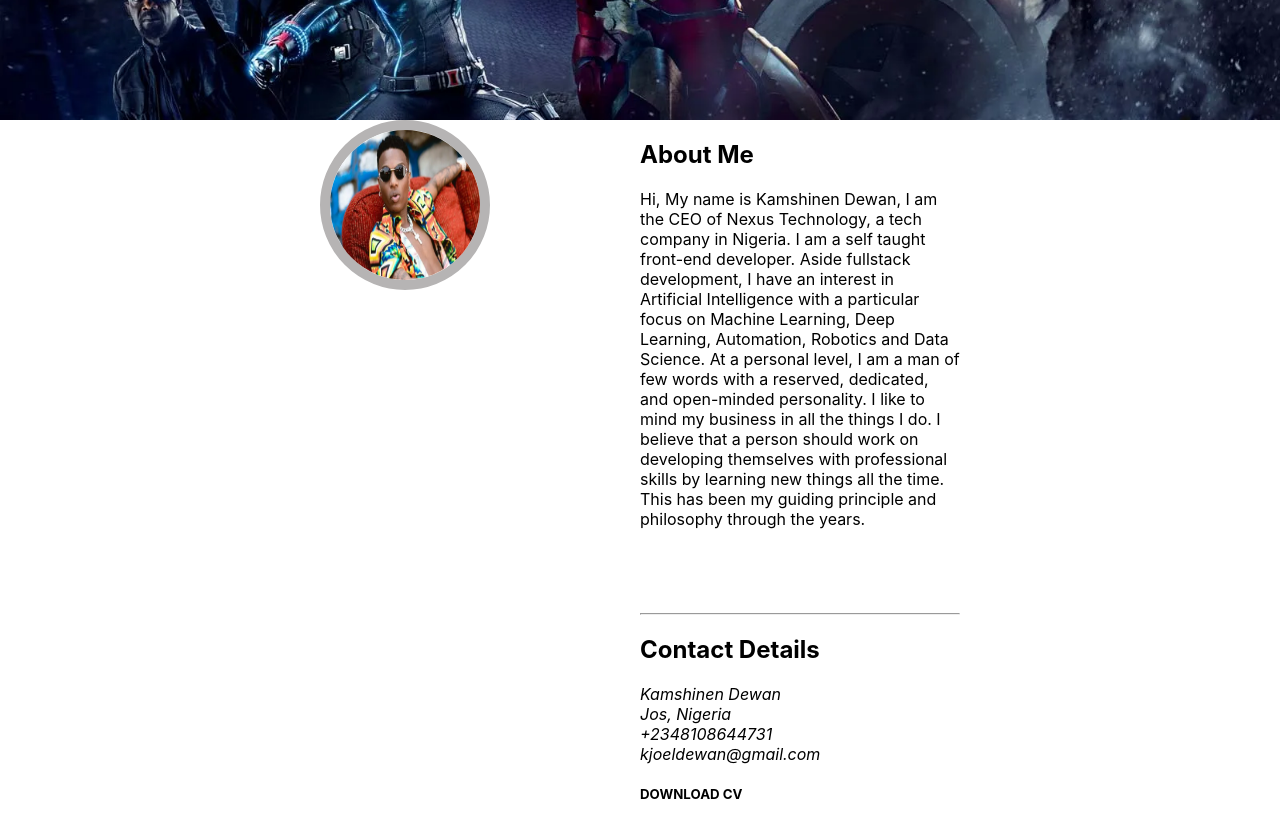
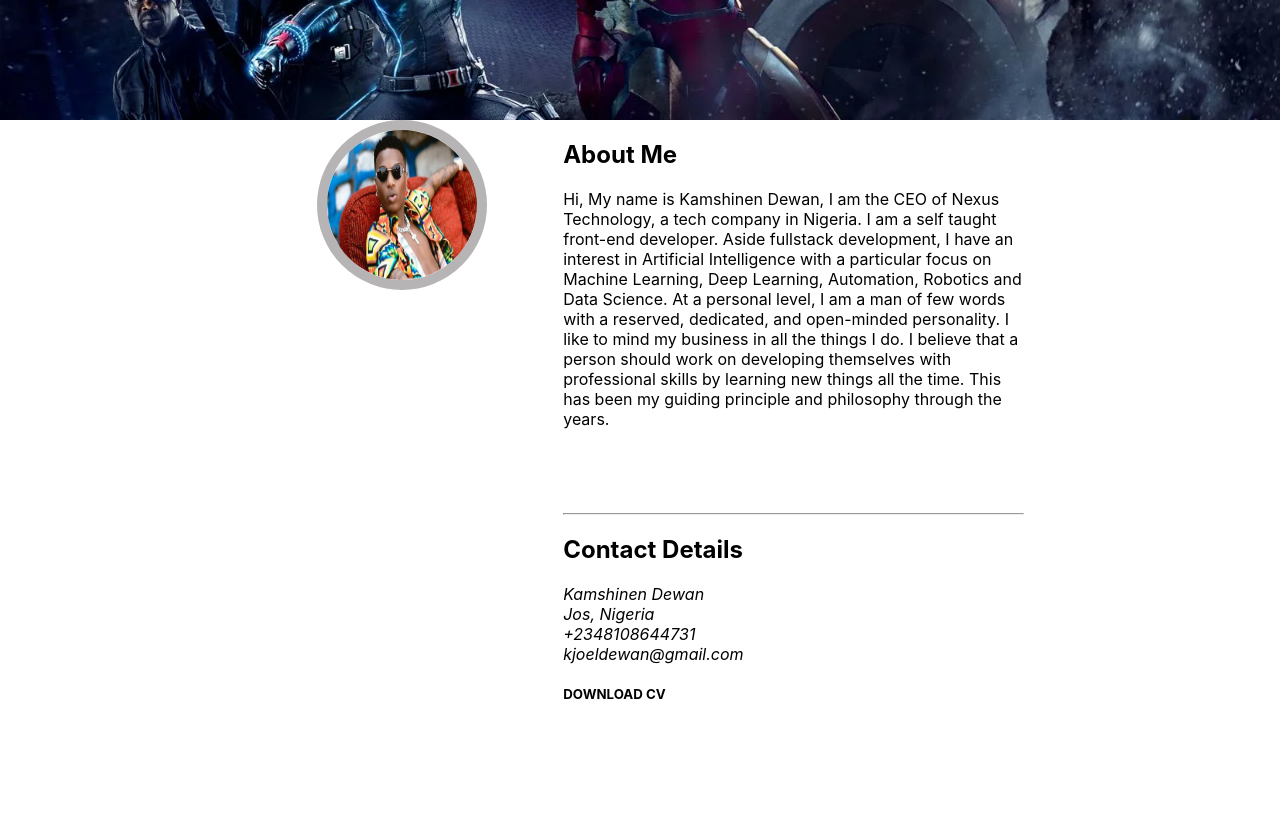
Before and after one commit to Muelji/myportfoliowebsite, a React (Create React App) app: page / in a window 1280 px wide. Shown: the part 680-1504 px from the top of the page. After the commit the page ends 1404 px from the top, so only its background shows below. Built offline with nearby package versions, Linux system fonts and the light colour scheme.

Commit message:
working on the aboutme component

```diff
--- a/src/Components/AboutMe.css
+++ b/src/Components/AboutMe.css
@@ -2,11 +2,12 @@
 
     display:flex;
     justify-content: space-between;
-    width: 50%;
+    width: 60%;
     margin: auto;
 }
 
 .wizpic{
+    margin-left: 8%;
       width: 150px;
       height: 150px;
       border-radius: 200px;
@@ -15,5 +16,5 @@
 }
 
 .abouttext{
-    width: 50%;
+    width: 60%;
 }
```
